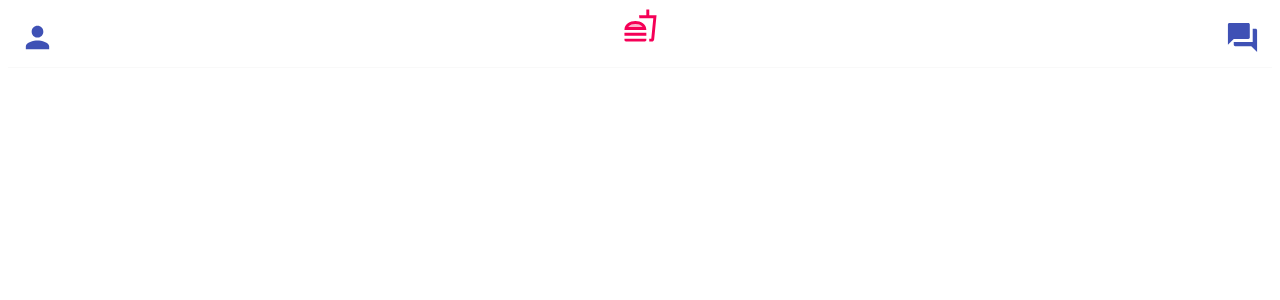
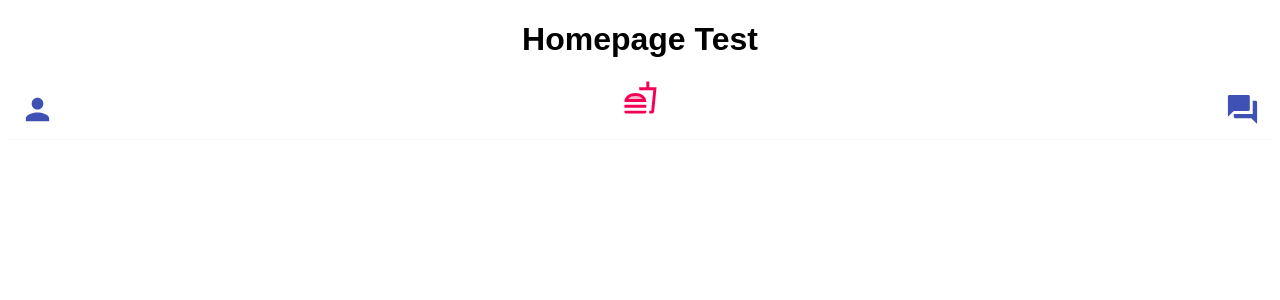
Before and after one commit to ConnerMcCabe/React-TinderClone, a React (Create React App) app: page / in a window 1280 px wide. Shown: the top 300 px of the page. Built offline with nearby package versions, Linux system fonts and the light colour scheme.

Commit message:
importing the react tinder card dependency

```diff
--- a/package.json
+++ b/package.json
@@ -9,7 +9,9 @@
     "@material-ui/icons": "4.9.1",
     "react": "16.12.0",
     "react-dom": "16.12.0",
-    "react-scripts": "3.0.1"
+    "react-router-dom": "5.2.0",
+    "react-scripts": "3.0.1",
+    "react-tinder-card": "1.2.0"
   },
   "devDependencies": {
     "typescript": "3.8.3"
--- a/src/App.js
+++ b/src/App.js
@@ -1,11 +1,22 @@
 import React from "react";
+import { BrowserRouter as Router, Switch, Route } from "react-router-dom";
 import "./styles.css";
 import Header from "./Components/Header";
 
 export default function App() {
   return (
     <div className="App">
-      <Header />
+      <Router>
+        <Switch>
+          <Route path="/">
+            <h1>Homepage Test</h1>
+          </Route>
+          <Route path="/chat">
+            <h1>Chat Test</h1>
+          </Route>
+        </Switch>
+        <Header />
+      </Router>
     </div>
   );
 }
```
Also changed, not shown: 1 other file (tests, documents, lock files or other folders).
